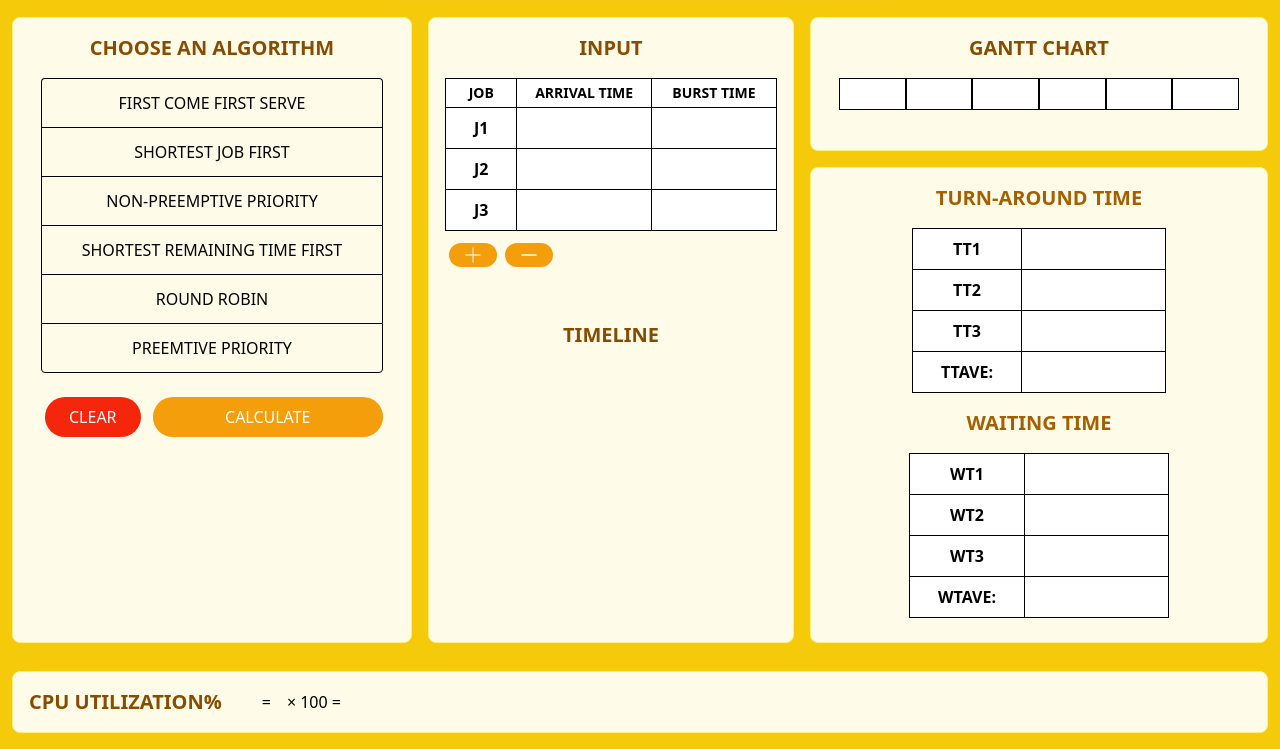
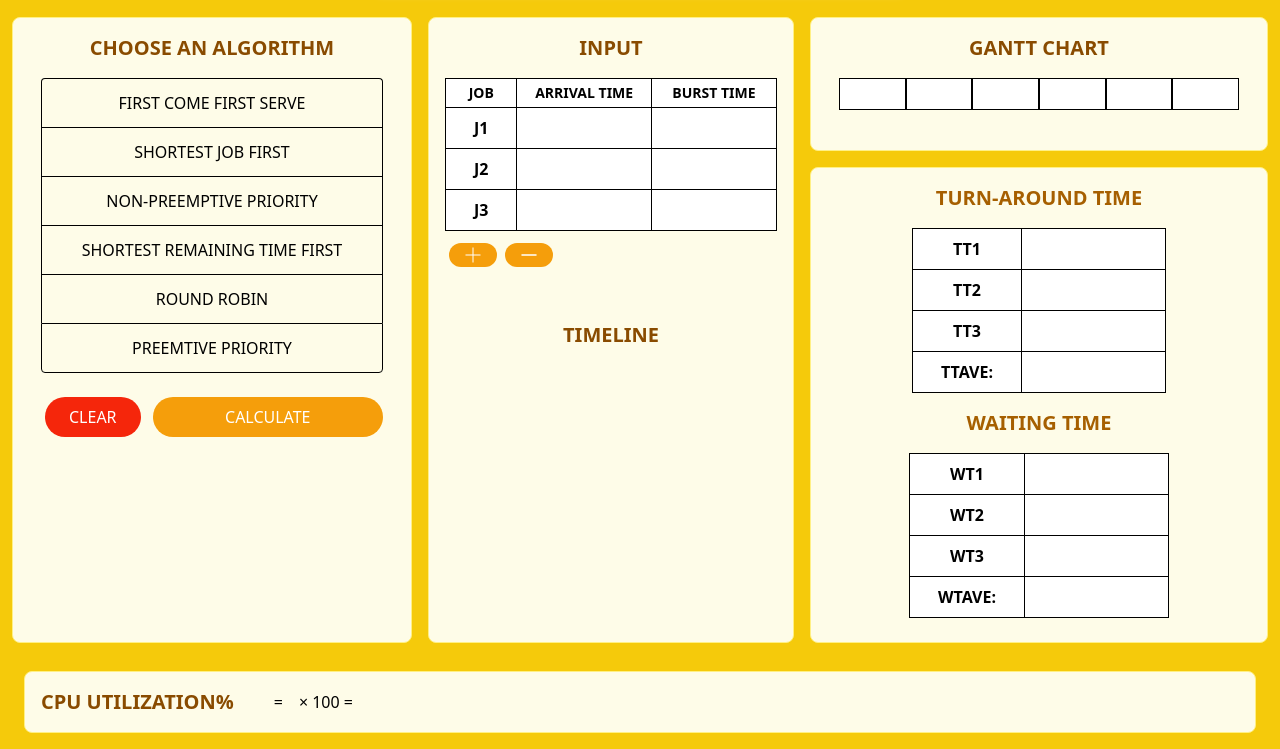
Before and after one commit to marcKevzzz/CPU-Scheduling-Calculator-Mikha, a plain HTML site: page index.html in a window 1280 px wide. Shown: the part 89-838 px from the top of the page. Drawn offline with nearby package versions, Linux system fonts and the light colour scheme.

Commit message:
Update index.html

```diff
--- a/index.html
+++ b/index.html
@@ -446,7 +446,7 @@
 
       <!-- CPU Utilization -->
       <div
-        class="lg:mt-6 bg-yellow-50 rounded-lg p-4 border border-yellow-200 mx-4 lg:mx-1"
+        class="lg:mt-6 bg-yellow-50 rounded-lg p-4 border border-yellow-200 mx-1 lg:mx-4"
       >
         <div
           class="flex flex-wrap items-center sm:flex-col sm:gap-5 lg:gap-[1rem] lg:flex-row"
```
